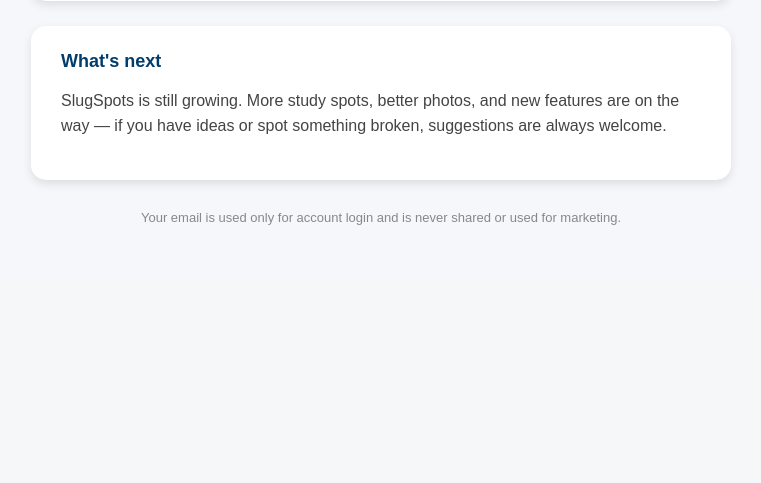
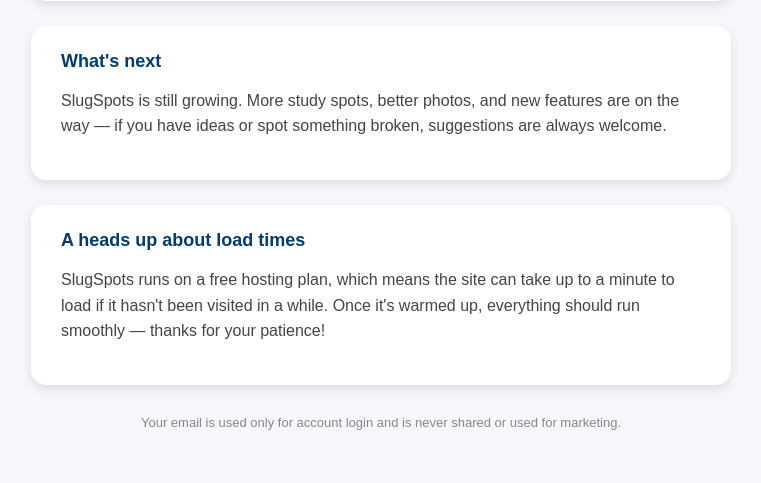
Before and after one commit to alexus-Huang/SlugStudySpots, a Flask app: page /about in a window 1280 px wide. Shown: the part 785-1268 px from the top of the page, without its empty margins (259-1020 px from the left). Before the commit the page ends 1010 px from the top, so only its background shows below. Run offline with Flask 3, Linux system fonts and the light colour scheme.

Commit message:
Add disclaimer to About page explaining free-tier hosting load times

```diff
--- a/templates/about.html
+++ b/templates/about.html
@@ -43,6 +43,15 @@
         </p>
     </div>
 
+    <div class="about-card">
+        <h2>A heads up about load times</h2>
+        <p>
+            SlugSpots runs on a free hosting plan, which means the site can take
+            up to a minute to load if it hasn't been visited in a while. Once it's
+            warmed up, everything should run smoothly &mdash; thanks for your patience!
+        </p>
+    </div>
+
     <p class="about-privacy">
         Your email is used only for account login and is never shared or used for marketing.
     </p>
```
